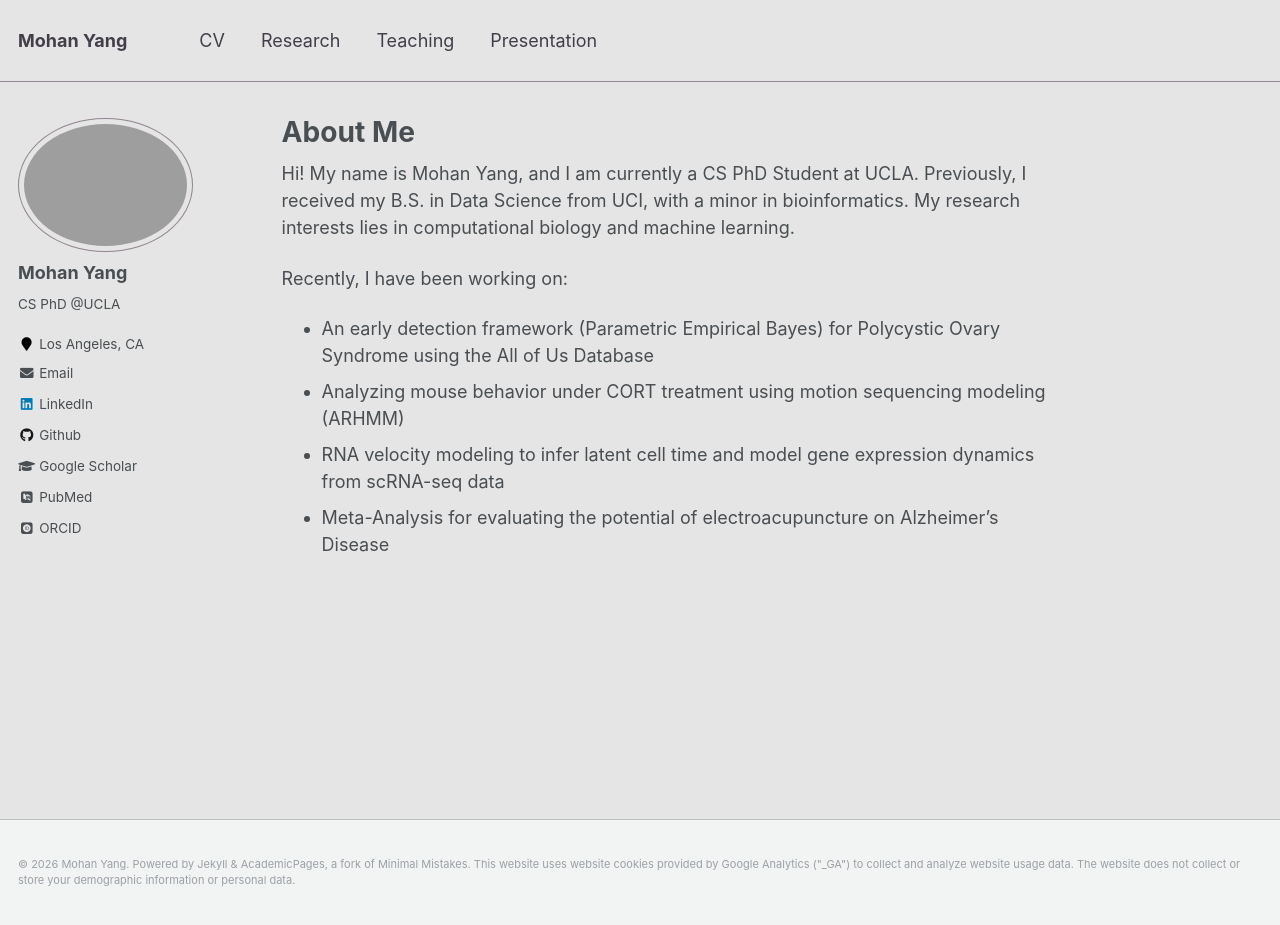
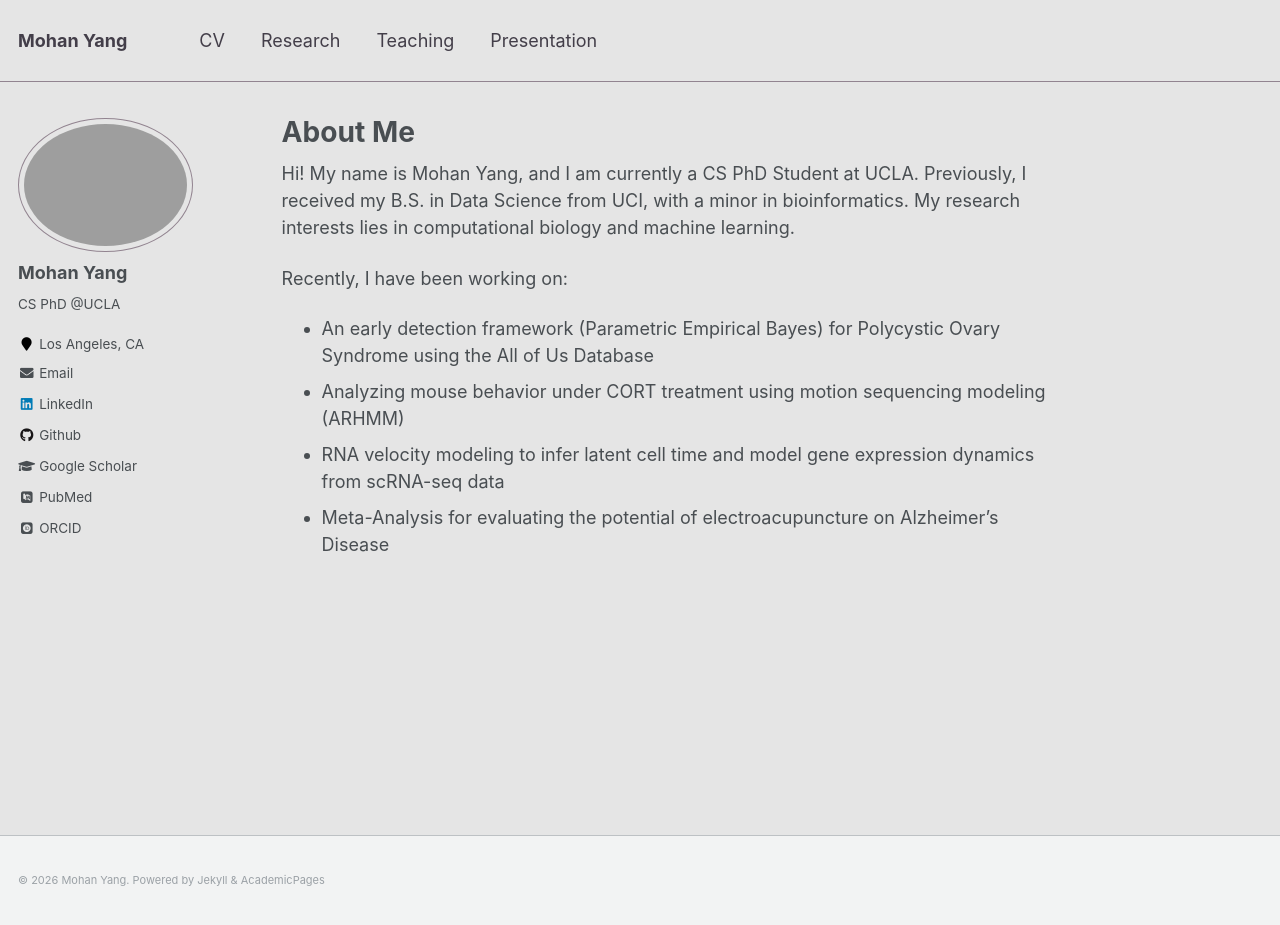
Before and after one commit to MohanYang03/mohanyang03.github.io, a Jekyll site: the page built from _pages/about.md, in a window 1280 px wide and 939 px high. Shown: the top 925 px of the window. Built offline with Jekyll 4.4.1, drawn with Linux system fonts in a browser that asks for light colours; some web fonts are replaced; a script bundle is joined from its source files by our own code.

Commit message:
update format

```diff
--- a/_includes/footer.html
+++ b/_includes/footer.html
@@ -1,2 +1,2 @@
 {% include base_path %}
-<div class="page__footer-copyright"><p style="font-size:11px; ">&copy; {{ site.time | date: '%Y' }} {{ site.name | default: site.title }}. {{ site.data.ui-text[site.locale].powered_by | default: "Powered by" }} <a href="http://jekyllrb.com" rel="nofollow">Jekyll</a> &amp; <a href="https://github.com/academicpages/academicpages.github.io">AcademicPages</a>, a fork of <a href="https://mademistakes.com/work/minimal-mistakes-jekyll-theme/" rel="nofollow">Minimal Mistakes</a>. This website uses website cookies provided by Google Analytics ("_GA") to collect and analyze website usage data. The website does not collect or store your demographic information or personal data.</div>
+<div class="page__footer-copyright"><p style="font-size:11px; ">&copy; {{ site.time | date: '%Y' }} {{ site.name | default: site.title }}. {{ site.data.ui-text[site.locale].powered_by | default: "Powered by" }} <a href="http://jekyllrb.com" rel="nofollow">Jekyll</a> &amp; <a href="https://github.com/academicpages/academicpages.github.io">AcademicPages</a> </div>
```
